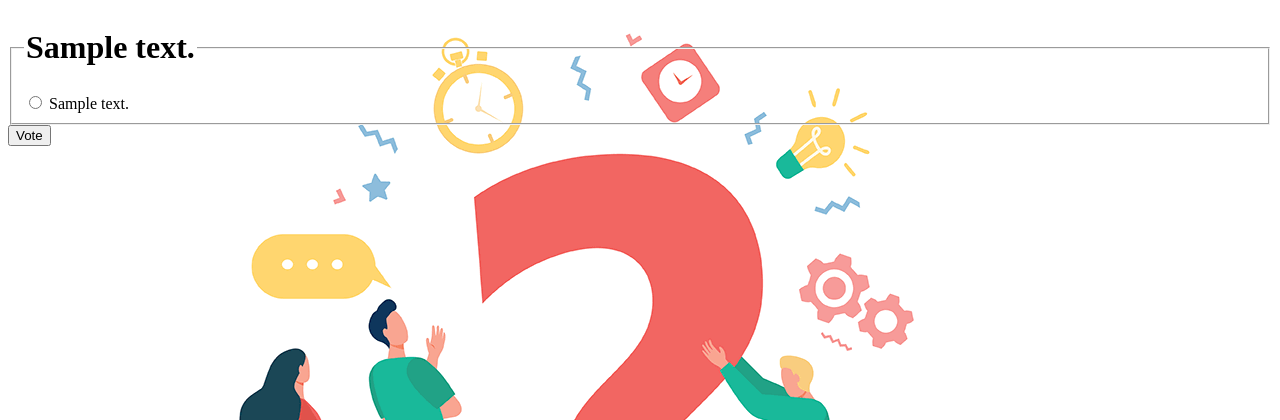
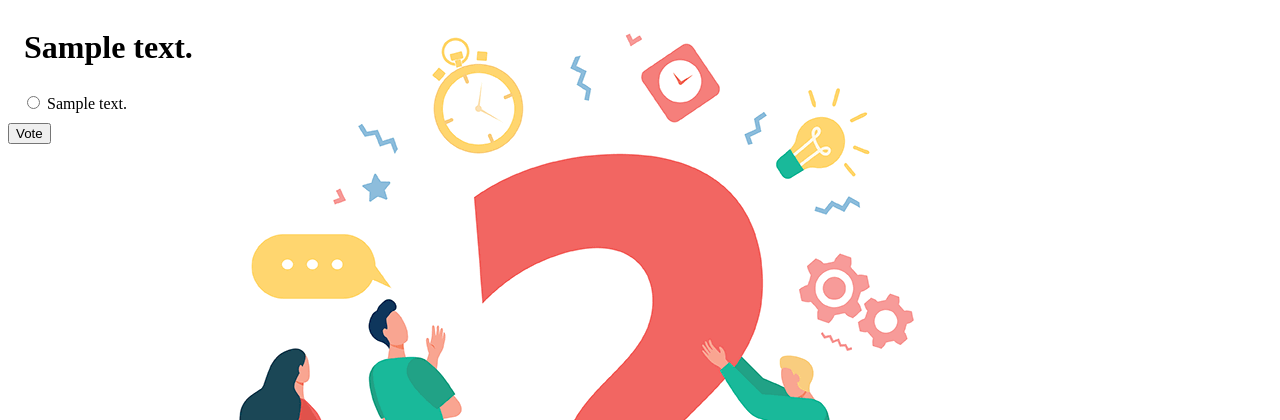
Before and after one commit to F-redy/homework_for_geekhub, a Django app: page /polls/1/ in a window 1280 px wide. Shown: the top 420 px of the page. Run offline with Django 5.2, Linux system fonts and the light colour scheme; tables that the repository leaves empty hold one stand-in row (values such as "Sample post").

Commit message:
add fieldset add ul

```diff
--- a/HT_17/django-polls/polls/static/polls/style.css
+++ b/HT_17/django-polls/polls/static/polls/style.css
@@ -1,7 +1,15 @@
 body {
     background: white url("images/background.png") no-repeat;
+}
+
+ul {
+    list-style: none;
 }
 
 li a {
     color: green;
 }
+
+fieldset {
+    border: none;
+}
```
